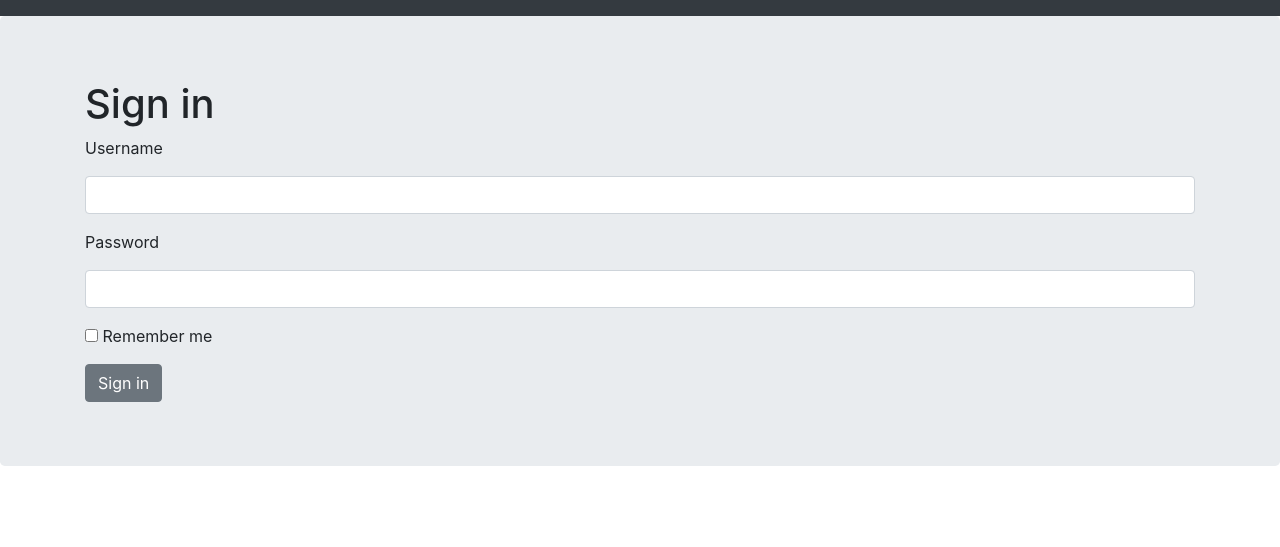
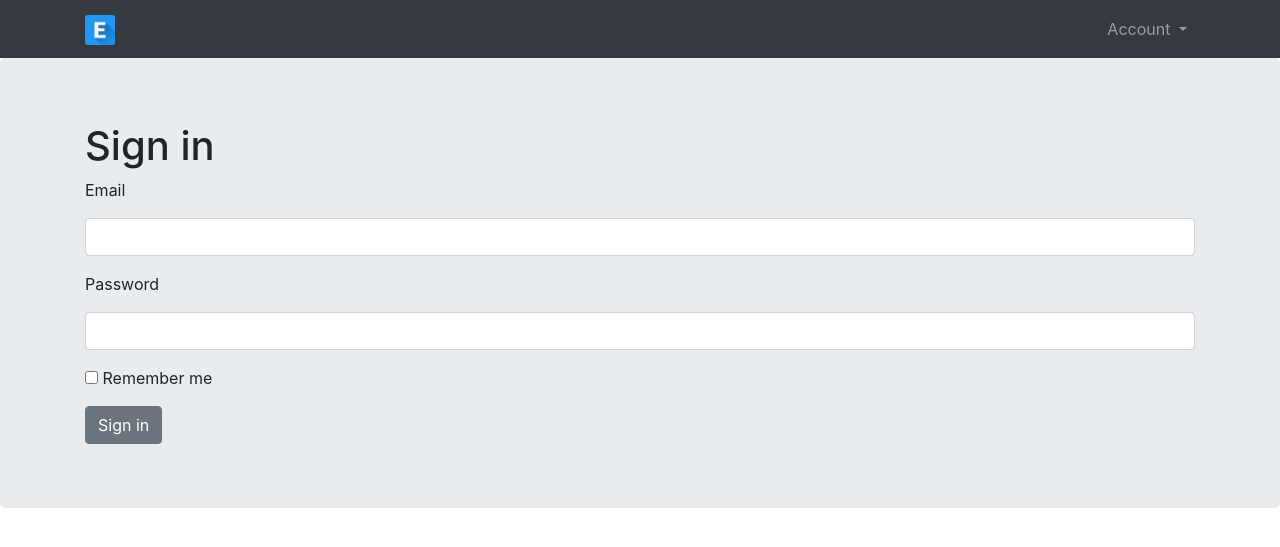
Before and after one commit to artak10t/ProfessorReviews, a Flask app: page /login in a window 1280 px wide. Shown: the top 547 px of the page. Run offline with Flask 2, Linux system fonts and the light colour scheme; some libraries are stand-ins or nearby versions.

Commit message:
Added registration, login, delete account. Registration requires sjsu email

```diff
--- a/myapp/__init__.py
+++ b/myapp/__init__.py
@@ -2,6 +2,7 @@ import flask
 import os
 from flask_sqlalchemy import SQLAlchemy
 from flask_login import LoginManager
+import os.path
 
 # gives current directory of this file
 basedir = os.path.abspath(os.path.dirname(__file__))
@@ -14,9 +15,10 @@ myapp_obj.config.from_mapping(
 )
 
 db = SQLAlchemy(myapp_obj)
-# db.create_all()
 
 login = LoginManager(myapp_obj)
 login.login_view = 'login'
 
 from myapp import routes, routesUser, models
+
+db.create_all()
--- a/myapp/forms.py
+++ b/myapp/forms.py
@@ -3,13 +3,13 @@ from wtforms import StringField, PasswordField, BooleanField, SubmitField, TextA
 from wtforms.validators import DataRequired
 
 class LoginForm(FlaskForm):
-    username = StringField('Username', validators=[DataRequired()])
+    email = StringField('Email', validators=[DataRequired()])
     password = PasswordField('Password')
     remember_me = BooleanField('Remember me')
     submit = SubmitField('Sign in')
 
 class RegisterForm(FlaskForm):
-    username = StringField('Username', validators=[DataRequired()])
+    email = StringField('Email', validators=[DataRequired()])
     password = PasswordField('Password', validators=[DataRequired()])
     repeatPassword = PasswordField('Repeat Password', validators=[DataRequired()])
     submit = SubmitField('Register')
--- a/myapp/models.py
+++ b/myapp/models.py
@@ -6,7 +6,7 @@ from myapp import login
 class User(UserMixin, db.Model):
     __tablename__ = 'User'
     id = db.Column(db.Integer, primary_key=True)
-    username = db.Column(db.String(64), unique=True, index=True)
+    email = db.Column(db.String(64), unique=True, index=True)
     password  = db.Column(db.String(128))
 
     def set_password(self, password):
@@ -16,7 +16,7 @@ class User(UserMixin, db.Model):
         return check_password_hash(self.password, password)
 
     def __repr__(self):
-        return f'<User {self.id}: {self.username}>'
+        return f'<User {self.id}: {self.email}>'
 
 @login.user_loader
 def load_user(id):
--- a/myapp/routes.py
+++ b/myapp/routes.py
@@ -5,4 +5,4 @@ from myapp import db
 
 @myapp_obj.route("/")
 def home():
-    return render_template('home.html')
+    return render_template('home.html', authorized=current_user.is_authenticated)
--- a/myapp/routesUser.py
+++ b/myapp/routesUser.py
@@ -11,7 +11,6 @@ from datetime import datetime, timedelta
 @myapp_obj.route("/delete")
 @login_required
 def delete():
-    #current_user is our User class that is loggedin
     current_id = current_user.id
     logout_user()
     User.query.filter_by(id = current_id).delete()
@@ -20,7 +19,6 @@ def delete():
 
 @myapp_obj.route("/logout")
 def logout():
-    current_user.online = current_user.online + (datetime.utcnow() - current_user.lastOnline)
     db.session.commit()
     logout_user()
     return redirect('/')
@@ -29,17 +27,16 @@ def logout():
 def register():
     form = RegisterForm()
     if form.validate_on_submit():
-	#Check if repeated password is correct
         if form.password.data != form.repeatPassword.data:
             flash('Repeated password is wrong')
             return redirect('register')
+        if not form.email.data.endswith('@sjsu.edu'):
+            flash('Use SJSU email for registration')
+            return redirect('register')
 
-	#Handle errors for adding unique users
-	#For example if username exists already
         try:
-            p = User(username=form.username.data)
+            p = User(email=form.email.data)
             p.set_password(password=form.password.data)
-            p.lastOnline = datetime.utcnow()
             db.session.add(p)
             db.session.commit()
             login_user(p, remember=False)
@@ -54,19 +51,13 @@ def register():
 def login():
     form = LoginForm()
     if form.validate_on_submit():
-	#Query from database and see if user exists
-	#Check the password
-        user = User.query.filter_by(username=form.username.data).first()
+        user = User.query.filter_by(email=form.email.data).first()
         if user is None or not user.check_password(form.password.data):
-            flash('Login invalid username or password!')
+            flash('Login invalid email or password!')
             return redirect('/login')
 
         login_user(user, remember=form.remember_me.data)
 
-        #Check if 24 hours passed and reset online timer
-        if(datetime.utcnow() - current_user.lastOnline) > timedelta(1):
-            current_user.online = datetime(1,1,1,0,0)
-        current_user.lastOnline = datetime.utcnow()
         db.session.commit()
         return redirect('/')
     return render_template("login.html", form=form, authorized=current_user.is_authenticated)
--- a/myapp/templates/base.html
+++ b/myapp/templates/base.html
@@ -18,7 +18,30 @@
 </head>
 <body>
     <nav class="navbar navbar-expand-lg navbar-dark bg-dark">
-
+        <div class="container">
+            <a class="navbar-brand" href="/">
+                <img src="/static/icon.png" width="30" height="30" alt="">
+            </a>
+            <div class="collapse navbar-collapse" id="navbarSupportedContent">
+                <ul class="navbar-nav ml-auto">
+                    <li class="nav-item dropdown">
+                        <a class="nav-link dropdown-toggle" href="#" id="navbarDropdown" role="button" data-toggle="dropdown" aria-haspopup="true" aria-expanded="false">
+                            Account
+                        </a>
+                        <div class="dropdown-menu" aria-labelledby="navbarDropdown">
+                            {% if not authorized %}
+                            <a class="dropdown-item" href="/login">Login</a>
+                            <a class="dropdown-item" href="/register">Register</a>
+                            {% endif %}
+                            {% if authorized %}
+                            <a class="dropdown-item" href="/logout">Logout</a>
+                            <a class="dropdown-item" href="delete">Delete</a>
+                            {% endif %}
+                        </div>
+                    </li>
+                </ul>
+            </div>
+        </div>
     </nav>
     {% block content %}
     {% endblock %}
--- /dev/null
+++ b/myapp/templates/home.html
@@ -0,0 +1,5 @@
+{% extends "base.html" %}
+
+{% block content %}
+Home
+{% endblock %}
--- a/myapp/templates/login.html
+++ b/myapp/templates/login.html
@@ -8,8 +8,8 @@
             <h1>Sign in</h1>
 
             <div class="form-group">
-                <label>{{ form.username.label }}</label>
-                {{ form.username(class="form-control", size=32) }}
+                <label>{{ form.email.label }}</label>
+                {{ form.email(class="form-control", size=32) }}
             </div>
 
             <div class="form-group">
--- a/myapp/templates/register.html
+++ b/myapp/templates/register.html
@@ -9,8 +9,8 @@
                 <h1>Register User</h1>
 
                 <div class="form-group">
-                    <label>{{ form.username.label }}</label>
-                    {{ form.username(class="form-control", size=32) }}
+                    <label>{{ form.email.label }}</label>
+                    {{ form.email(class="form-control", size=32) }}
                 </div>
 
                 <div class="form-group">
```
Also changed, not shown: myapp/app.db.
